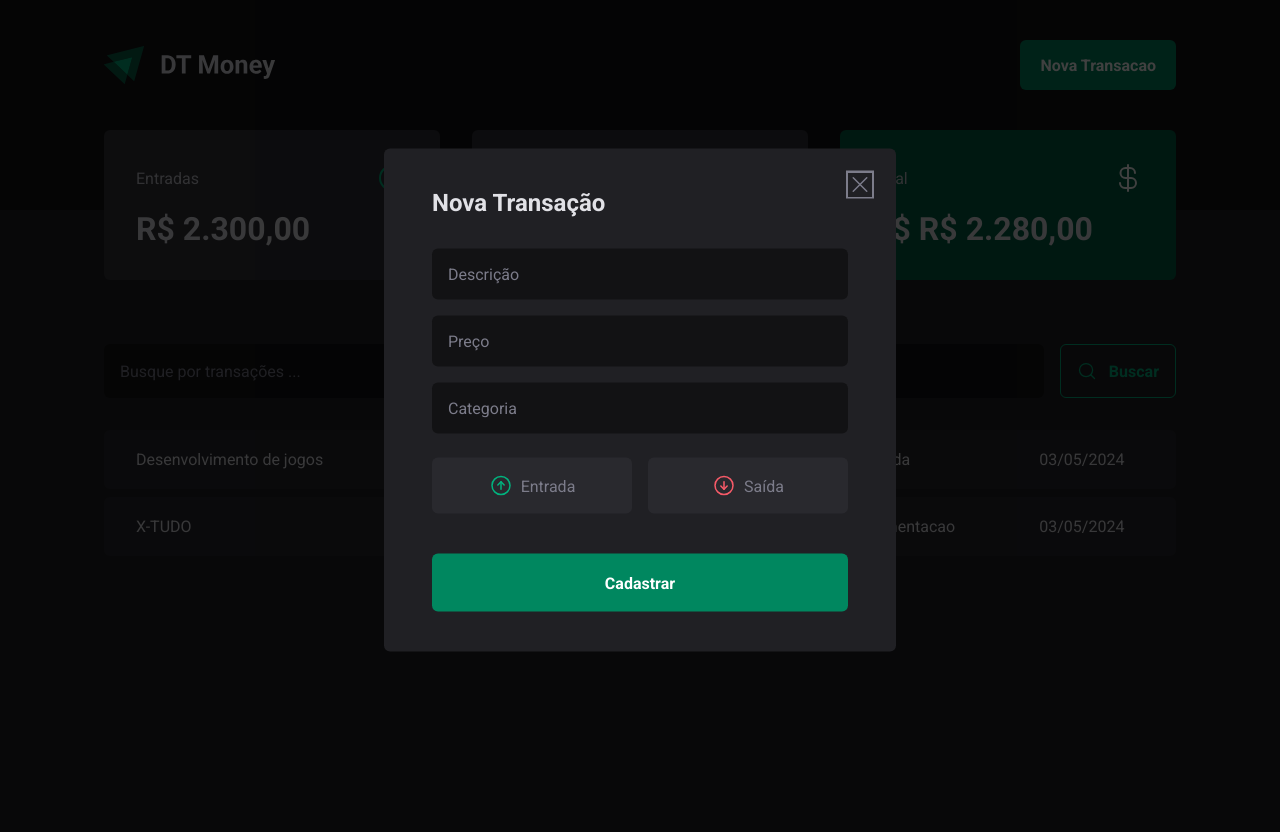
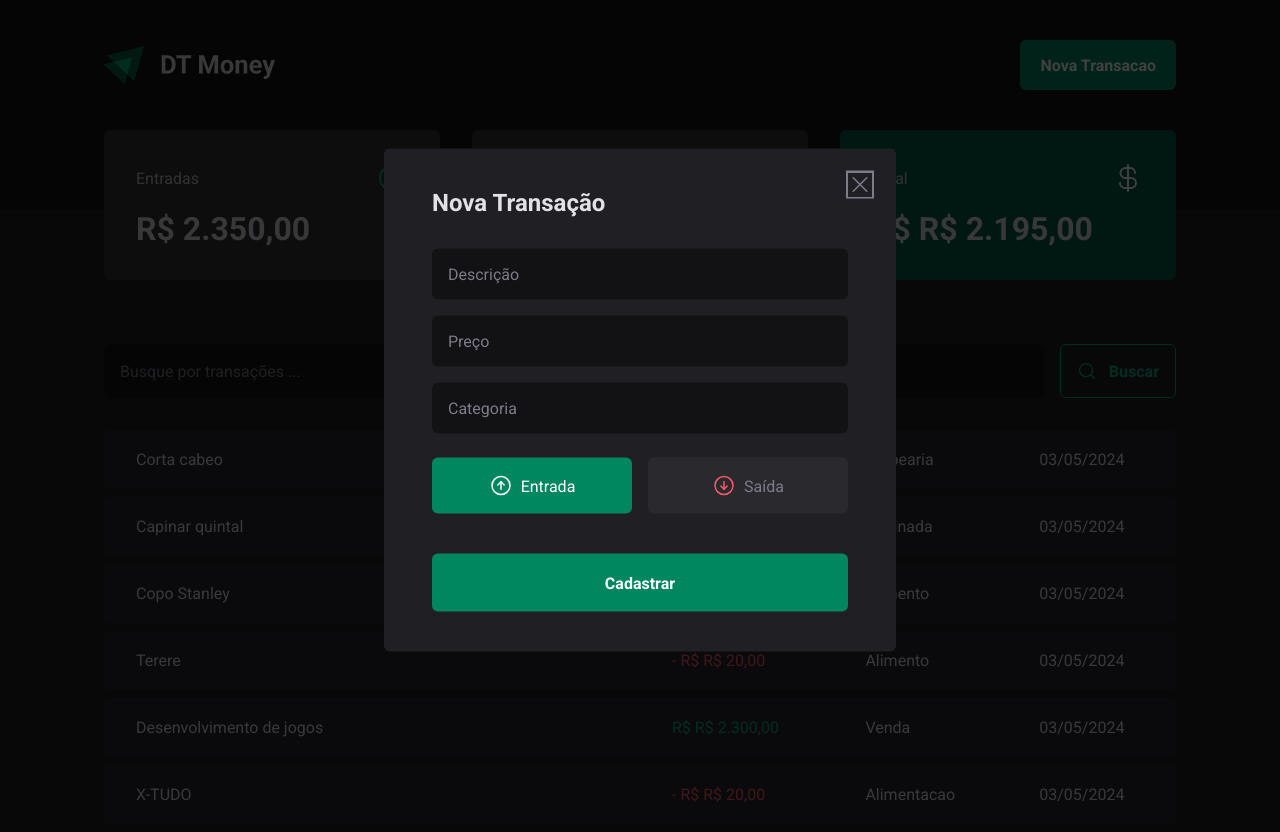
Before and after one commit to AlyssonBormann/dt-money-reactjs, a React (Vite) app: page / in a window 1280 px wide. Both pictures are taken after a click on the button "Nova Transacao". Before the commit the page ends 800 px from the top, so only its background shows below. Built offline with nearby package versions, Linux system fonts and the light colour scheme; data requests are answered from the project's data file.

Commit message:
criando transacao e listando

```diff
--- a/server.json
+++ b/server.json
@@ -11,10 +11,42 @@
     {
       "id": 2,
       "description": "X-TUDO",
-      "type":"outcome",
-      "category":"Alimentacao",
+      "type": "outcome",
+      "category": "Alimentacao",
       "price": 20,
-      "createdAt":"2024-05-03T10:07:14.642Z"
+      "createdAt": "2024-05-03T10:07:14.642Z"
+    },
+    {
+      "description": "Terere",
+      "price": 20,
+      "category": "Alimento",
+      "type": "outcome",
+      "createdAt": "2024-05-03T19:15:18.631Z",
+      "id": 3
+    },
+    {
+      "description": "Copo Stanley",
+      "price": 110,
+      "category": "Alimento",
+      "type": "outcome",
+      "createdAt": "2024-05-03T19:41:56.738Z",
+      "id": 4
+    },
+    {
+      "description": "Capinar quintal",
+      "price": 50,
+      "category": "Capinada",
+      "type": "income",
+      "createdAt": "2024-05-03T19:46:42.345Z",
+      "id": 5
+    },
+    {
+      "description": "Corta cabeo",
+      "price": 5,
+      "category": "Barbearia",
+      "type": "outcome",
+      "createdAt": "2024-05-03T19:52:53.999Z",
+      "id": 6
     }
   ]
 }
--- a/src/components/NewTransactionModal/index.tsx
+++ b/src/components/NewTransactionModal/index.tsx
@@ -1,5 +1,10 @@
+import { zodResolver } from '@hookform/resolvers/zod'
 import * as Dialog from '@radix-ui/react-dialog'
 import { ArrowCircleDown, ArrowCircleUp, X } from 'phosphor-react'
+import { useContext } from 'react'
+import { Controller, useForm } from 'react-hook-form'
+import * as z from 'zod'
+import { TransactionsContext } from '../../contexts/TransactionsContext'
 import {
   CloseButton,
   Content,
@@ -8,7 +13,36 @@ import {
   TransactionTypeButton,
 } from './styles'
 
+const newTransactionFormSchema = z.object({
+  description: z.string().min(1, 'Informe a descricao'),
+  price: z.number().min(1, 'Informe o preco'),
+  category: z.string().min(1, 'Informe a  categoria'),
+  type: z.enum(['income', 'outcome']),
+})
+
+type NewTransactionFormInputs = z.infer<typeof newTransactionFormSchema>
+
 export function NewTransactionModal() {
+  const { createTransaction } = useContext(TransactionsContext)
+  const {
+    control,
+    register,
+    handleSubmit,
+    reset,
+    formState: { isSubmitting },
+  } = useForm<NewTransactionFormInputs>({
+    resolver: zodResolver(newTransactionFormSchema),
+    defaultValues: {
+      type: 'income',
+    },
+  })
+
+  async function handleCreateNewTransaction(data: NewTransactionFormInputs) {
+    await createTransaction(data)
+
+    reset()
+  }
+
   return (
     <Dialog.Portal>
       <Overlay />
@@ -18,22 +52,50 @@ export function NewTransactionModal() {
           <X size={24} />
         </CloseButton>
 
-        <form action="">
-          <input type="text" placeholder="Descrição" required />
-          <input type="number" placeholder="Preço" required />
-          <input type="text" placeholder="Categoria" required />
+        <form onSubmit={handleSubmit(handleCreateNewTransaction)}>
+          <input
+            type="text"
+            placeholder="Descrição"
+            required
+            {...register('description')}
+          />
+          <input
+            type="number"
+            placeholder="Preço"
+            required
+            {...register('price', { valueAsNumber: true })}
+          />
+          <input
+            type="text"
+            placeholder="Categoria"
+            required
+            {...register('category')}
+          />
 
-          <TransactionType>
-            <TransactionTypeButton variant="income" value="income">
-              <ArrowCircleUp size={24} /> Entrada
-            </TransactionTypeButton>
+          <Controller
+            control={control}
+            name="type"
+            render={({ field }) => {
+              return (
+                <TransactionType
+                  onValueChange={field.onChange}
+                  value={field.value}
+                >
+                  <TransactionTypeButton $variant="income" value="income">
+                    <ArrowCircleUp size={24} /> Entrada
+                  </TransactionTypeButton>
 
-            <TransactionTypeButton variant="outcome" value="outcome">
-              <ArrowCircleDown size={24} /> Saída
-            </TransactionTypeButton>
-          </TransactionType>
+                  <TransactionTypeButton $variant="outcome" value="outcome">
+                    <ArrowCircleDown size={24} /> Saída
+                  </TransactionTypeButton>
+                </TransactionType>
+              )
+            }}
+          />
 
-          <button type="submit">Cadastrar</button>
+          <button type="submit" disabled={isSubmitting}>
+            Cadastrar
+          </button>
         </form>
       </Content>
     </Dialog.Portal>
--- a/src/components/NewTransactionModal/styles.ts
+++ b/src/components/NewTransactionModal/styles.ts
@@ -51,7 +51,12 @@ export const Content = styled(Dialog.Content)`
       margin-top: 1.5rem;
       cursor: pointer;
 
-      &:hover {
+      &:disabled {
+        opacity: 0.6;
+        cursor: not-allowed;
+      }
+
+      &:not(:disabled):hover {
         background: ${(props) => props.theme['green-700']};
         transition: background-color 0.2s;
       }
@@ -78,7 +83,7 @@ export const TransactionType = styled(RadioGroup.Root)`
 `
 
 interface TransactionTypeButtonProps {
-  variant: 'income' | 'outcome'
+  $variant: 'income' | 'outcome'
 }
 export const TransactionTypeButton = styled(
   RadioGroup.Item,
@@ -96,7 +101,7 @@ export const TransactionTypeButton = styled(
 
   svg {
     color: ${(props) =>
-      props.variant === 'income'
+      props.$variant === 'income'
         ? props.theme['green-300']
         : props.theme['red-300']};
   }
@@ -109,7 +114,7 @@ export const TransactionTypeButton = styled(
   &[data-state='checked'] {
     color: ${(props) => props.theme.white};
     background: ${(props) =>
-      props.variant === 'income'
+      props.$variant === 'income'
         ? props.theme['green-500']
         : props.theme['red-500']};
 
--- a/src/components/Summary/index.tsx
+++ b/src/components/Summary/index.tsx
@@ -22,7 +22,7 @@ export function Summary() {
         </header>
         <strong>{priceFormatter.format(summary.outcome)}</strong>
       </SummaryCard>
-      <SummaryCard variant="green">
+      <SummaryCard $$variant="green">
         <header>
           <span>Total</span>
           <CurrencyDollar size={32} color="#fff" />
--- a/src/components/Summary/styles.ts
+++ b/src/components/Summary/styles.ts
@@ -14,7 +14,7 @@ export const SummaryContainer = styled.section`
 `
 
 interface SummaryCardProps {
-  variant?: 'green'
+  $$variant?: 'green'
 }
 
 export const SummaryCard = styled.div<SummaryCardProps>`
@@ -36,7 +36,7 @@ export const SummaryCard = styled.div<SummaryCardProps>`
   }
 
   ${(props) =>
-    props.variant === 'green' &&
+    props.$$variant === 'green' &&
     css`
       background: ${props.theme['green-700']};
     `}
--- a/src/contexts/TransactionsContext.tsx
+++ b/src/contexts/TransactionsContext.tsx
@@ -1,4 +1,5 @@
 import { ReactNode, createContext, useEffect, useState } from 'react'
+import { api } from '../lib/axios'
 
 export interface Transaction {
   id: number
@@ -9,8 +10,17 @@ export interface Transaction {
   createdAt: string
 }
 
+interface CreateTransactionInput {
+  description: string
+  type: 'income' | 'outcome'
+  category: string
+  price: number
+}
+
 interface TransactionContextType {
   transactions: Transaction[]
+  fetchTransactions: (query?: string) => Promise<void>
+  createTransaction: (data: CreateTransactionInput) => Promise<void>
 }
 
 interface TransactionsProviderProps {
@@ -22,19 +32,39 @@ export const TransactionsContext = createContext({} as TransactionContextType)
 export function TransactionsProvider({ children }: TransactionsProviderProps) {
   const [transactions, setTransactions] = useState<Transaction[]>([])
 
-  async function loadTransactions() {
-    const response = await fetch('http://localhost:3333/transactions')
-    const data = await response.json()
+  async function fetchTransactions(query?: string) {
+    const response = await api.get('/transactions', {
+      params: {
+        _sort: 'createdAt',
+        _order: 'desc',
+        q: query,
+      },
+    })
+    setTransactions(response.data)
+  }
 
-    setTransactions(data)
+  async function createTransaction(data: CreateTransactionInput) {
+    const { description, price, category, type } = data
+
+    const response = await api.post('/transactions', {
+      description,
+      price,
+      category,
+      type,
+      createdAt: new Date(),
+    })
+
+    setTransactions((state) => [response.data, ...state])
   }
 
   useEffect(() => {
-    loadTransactions()
+    fetchTransactions()
   }, [])
 
   return (
-    <TransactionsContext.Provider value={{ transactions }}>
+    <TransactionsContext.Provider
+      value={{ transactions, fetchTransactions, createTransaction }}
+    >
       {children}
     </TransactionsContext.Provider>
   )
--- /dev/null
+++ b/src/lib/axios.ts
@@ -0,0 +1,5 @@
+import axios from 'axios'
+
+export const api = axios.create({
+  baseURL: 'http://localhost:3333',
+})
--- a/src/pages/Transactions/components/SearchForm/index.tsx
+++ b/src/pages/Transactions/components/SearchForm/index.tsx
@@ -1,11 +1,39 @@
+import { zodResolver } from '@hookform/resolvers/zod'
 import { MagnifyingGlass } from 'phosphor-react'
+import { useContext } from 'react'
+import { useForm } from 'react-hook-form'
+import * as z from 'zod'
+import { TransactionsContext } from '../../../../contexts/TransactionsContext'
 import { SearchFormContainer } from './styles'
 
+const searchFormSchema = z.object({
+  query: z.string(),
+})
+
+type SearchFormInputs = z.infer<typeof searchFormSchema>
+
 export function SearchForm() {
+  const { fetchTransactions } = useContext(TransactionsContext)
+  const {
+    register,
+    handleSubmit,
+    formState: { isSubmitting },
+  } = useForm<SearchFormInputs>({
+    resolver: zodResolver(searchFormSchema),
+  })
+
+  async function handleSearchTransactions(data: SearchFormInputs) {
+    await fetchTransactions(data.query)
+  }
+
   return (
-    <SearchFormContainer>
-      <input type="text" placeholder="Busque por transações ..." />
-      <button type="submit">
+    <SearchFormContainer onSubmit={handleSubmit(handleSearchTransactions)}>
+      <input
+        type="text"
+        placeholder="Busque por transações ..."
+        {...register('query')}
+      />
+      <button type="submit" disabled={isSubmitting}>
         <MagnifyingGlass size={20} color="#00b37e" />
         Buscar
       </button>
--- a/src/pages/Transactions/components/SearchForm/styles.ts
+++ b/src/pages/Transactions/components/SearchForm/styles.ts
@@ -29,8 +29,14 @@ export const SearchFormContainer = styled.form`
     color: ${(props) => props.theme['green-300']};
     font-weight: bold;
     border-radius: 6px;
+    cursor: pointer;
 
-    &:hover {
+    &:disabled {
+      opacity: 0.6;
+      cursor: not-allowed;
+    }
+
+    &:not(:disabled):hover {
       background: ${(props) => props.theme['green-500']};
       border-color: ${(props) => props.theme['green-500']};
       color: ${(props) => props.theme.white};
--- a/src/pages/Transactions/index.tsx
+++ b/src/pages/Transactions/index.tsx
@@ -26,7 +26,7 @@ export function Transactions() {
                 <tr key={transaction.id}>
                   <td width="50%">{transaction.description}</td>
                   <td>
-                    <PriceHighLight variant={transaction.type}>
+                    <PriceHighLight $variant={transaction.type}>
                       {transaction.type === 'outcome' && '- '} R${' '}
                       {priceFormatter.format(transaction.price)}
                     </PriceHighLight>
--- a/src/pages/Transactions/styles.ts
+++ b/src/pages/Transactions/styles.ts
@@ -31,11 +31,11 @@ export const TransactionsTable = styled.table`
 `
 
 interface PriceHighLightProps {
-  variant: 'income' | 'outcome'
+  $variant: 'income' | 'outcome'
 }
 export const PriceHighLight = styled.span<PriceHighLightProps>`
   color: ${(props) =>
-    props.variant === 'income'
+    props.$variant === 'income'
       ? props.theme['green-300']
       : props.theme['red-300']};
 `
```
Also changed, not shown: package.json (+7 -2 lines), 1 other file (tests, documents, lock files or other folders).
